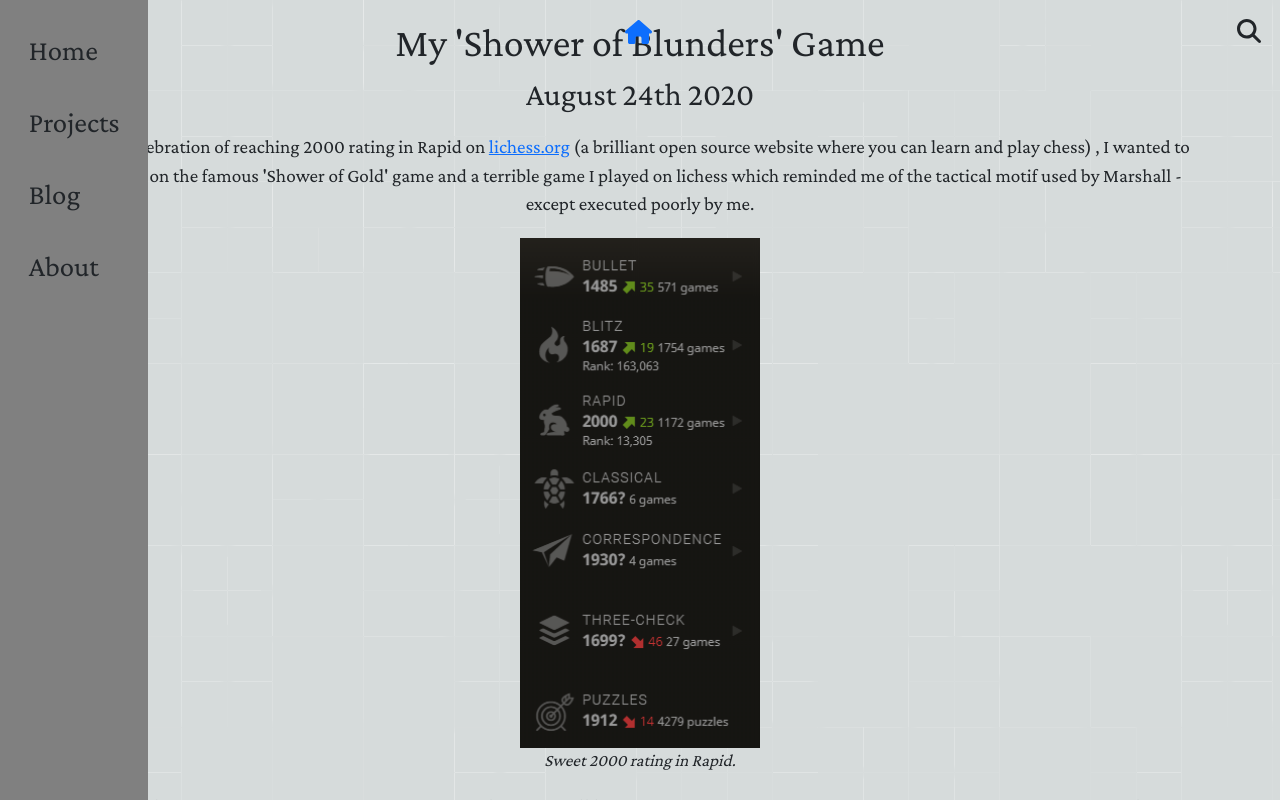
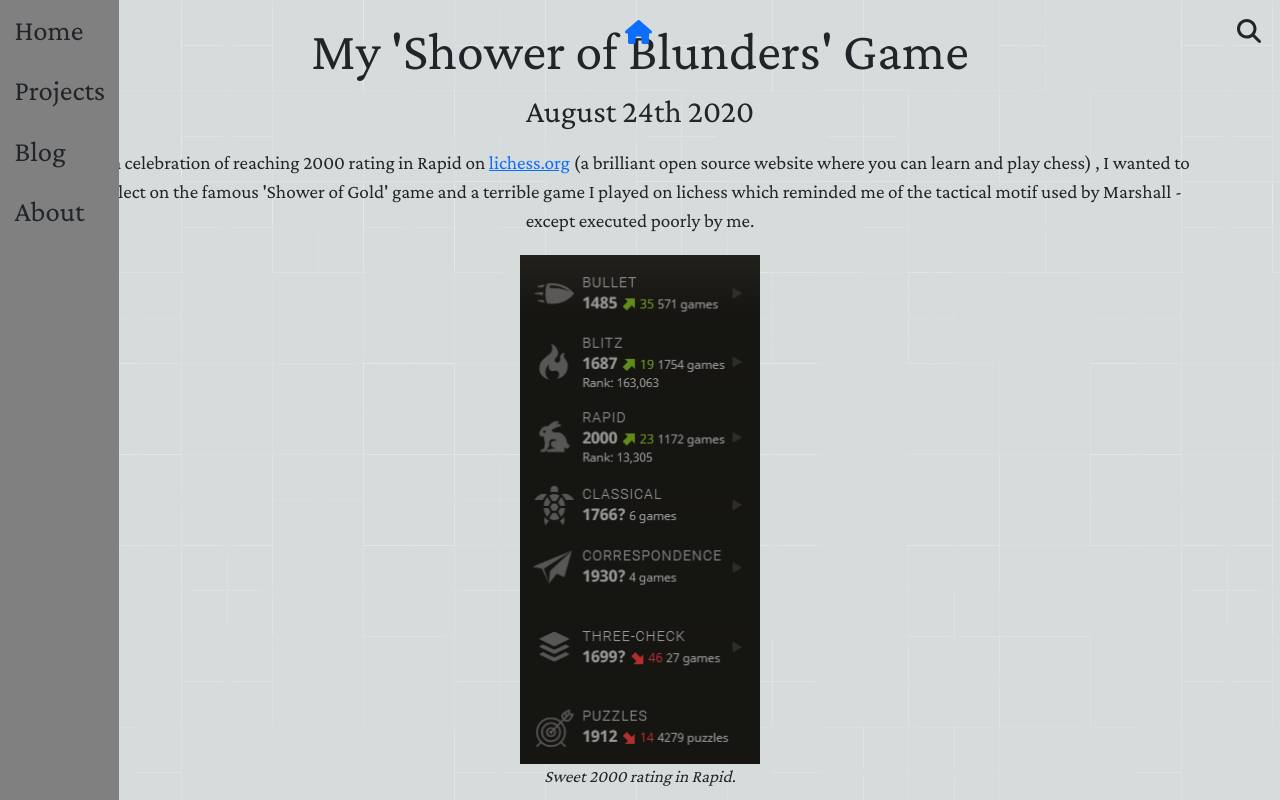
Before and after one commit to jluong23/blog, a React (Create React App) app: page /blog/posts/1 in a window 1280 px wide. Both pictures are taken after a click on the element 29 px from the left and 33 px from the top of the page. Shown: the top 800 px of the page. Built offline with nearby package versions, Linux system fonts and the light colour scheme.

Commit message:
Added new pages for nav bar

```diff
--- a/src/App.js
+++ b/src/App.js
@@ -4,6 +4,7 @@ import Home from "./pages/Home";
 import BlogPost from "./pages/BlogPost";
 import "./styling.css";
 import BlogOverview from "./components/BlogOverview";
+import ProjectOverview from "./components/ProjectOverview";
 import styled from "styled-components";
 import React, { useEffect, useRef, useState } from "react";
 import blogData from "./blogs/BlogData.json";
@@ -25,7 +26,13 @@ const App = () => {
   const refs = {
     projectRef: useRef(),
     navMenuRef: useRef(),
+    scrollDownButtonRef: useRef(),
   }
+
+  // // used to print refs when updated
+  // useEffect(() => {
+  //   console.log(refs);
+  // }, [refs])
 
   function getLatestBlogs(n){
     // gets n latest blogs, starting from most recent
@@ -41,24 +48,25 @@ const App = () => {
     if(ref == "top"){
       window.scrollTo({top: 0, behavior: "smooth"});
     }else{
-      let y = ref.current.getBoundingClientRect().y +10;
+      let y = ref.current.getBoundingClientRect().y + 1;
       window.scrollBy({top: y, behavior: "smooth"});
     }
   }
 
-  const [navigationMenuFocus, setNavigationMenuFocus] = useState(false);
+  const [navMenuFocus, setNavMenuFocus] = useState(false);
   const [absoluteHeader, setAbsoluteHeader] = useState(true);
   return (
     <BrowserRouter basename="/blog">
       <ScrollToTop/>
       <AppWrapper>
-        <Header absoluteHeader={absoluteHeader} setNavigationMenuFocus={setNavigationMenuFocus}/>
-        <NavigationMenu navigationMenuFocus={navigationMenuFocus} setNavigationMenuFocus={setNavigationMenuFocus} ref={refs.navMenuRef}/>
+        <Header absoluteHeader={absoluteHeader} setNavMenuFocus={setNavMenuFocus}/>
+        <NavigationMenu navMenuFocus={navMenuFocus} setNavMenuFocus={setNavMenuFocus} ref={refs}/>
         <ContentWrapper>
           <Routes>
-            <Route path="/" element={<Home scrollTo={scrollTo} setAbsoluteHeader={setAbsoluteHeader} getLatestBlogs={getLatestBlogs} ref={refs.projectRef}/>} />
-            <Route path="/posts" element={<BlogOverview />} />
+            <Route path="/" element={<Home setNavMenuFocus={setNavMenuFocus} scrollTo={scrollTo} setAbsoluteHeader={setAbsoluteHeader} getLatestBlogs={getLatestBlogs} ref={refs}/>} />
+            <Route path="/posts" element={<BlogOverview getLatestBlogs={getLatestBlogs}/>} />
             <Route path="/posts/:blogId" element={<BlogPost />}/>
+            <Route path="/projects" element={<ProjectOverview/>} />
           </Routes>
         </ContentWrapper>
       </AppWrapper>
--- a/src/components/BlogOverview.js
+++ b/src/components/BlogOverview.js
@@ -4,7 +4,6 @@ import Article from "./Article";
 
 const Wrapper = styled.div`
   background-color: darkgray;
-  margin-top: 5em;
 `
 
 const Blogs = styled.div`
@@ -28,7 +27,7 @@ const NUM_BLOGS_TO_RECEIVE = 3;
 const BlogOverview = ({getLatestBlogs}) => {
   let recentBlogs = getLatestBlogs(NUM_BLOGS_TO_RECEIVE);
   return (
-    <Wrapper>
+    <Wrapper id="blog">
       <h1>Blog.</h1>
       <Blogs>
         {recentBlogs.map((blog) => {
--- a/src/components/Header.js
+++ b/src/components/Header.js
@@ -9,7 +9,7 @@ const Wrapper = styled.div`
     display: flex;
     justify-content: space-between;
     padding: 1em;
-    position: ${(props) => props.absolutePosition ? "absolute" : "relative"};
+    position: ${(props) => props.absolutePosition ? "absolute" : "fixed"};
     width: 100%;
     min-width: 300px; //matches the body min width in styling.css
     `
@@ -18,11 +18,11 @@ const HamburgerIcon = styled.span`
     cursor: pointer;
   }
 `
-const Header = ({absoluteHeader, setNavigationMenuFocus}) => {
+const Header = ({absoluteHeader, setNavMenuFocus}) => {
 
   return (
     <Wrapper absolutePosition={absoluteHeader}>
-        <HamburgerIcon onClick={() => {setNavigationMenuFocus(true)}}>
+        <HamburgerIcon onClick={() => {setNavMenuFocus(true)}}>
           <FontAwesomeIcon icon={faBars} size="lg"/>
         </HamburgerIcon>
         <Link to="/">
--- a/src/components/NavigationMenu.js
+++ b/src/components/NavigationMenu.js
@@ -8,26 +8,43 @@ const Wrapper = styled.div`
   height: 100%;
   top: 0;
   z-index: 10;
-`
+  width: fit-content;
+  `
 
-const MenuItems = styled.ul`
-  list-style: none;
-  padding: 0 1em;
+const MenuItems = styled.div`
+  display: flex;
+  flex-direction: column;
   font-size: 1.5em;
-  & li {
-    margin: 1em 0;
+  & a {
+    padding: 0 .5em;
+    margin: .3em 0;
+    text-decoration: none;
+    color: inherit;
+    width: 100%;
+  }
+  & a:hover {
+    background-color: darkgray;
   }
 `
 
-const itemName = ["Home", "Projects", "Blog", "About"];
+const itemNames = {
+  "Home": "/",
+  "Projects": "/projects",
+  "Blog": "/posts",
+  "About": "/about"
+};
+
+
+
 const NavigationMenu = React.forwardRef((props, ref) => {
+  const {navMenuRef} = ref;
+  const closeNavMenu = (e) => {
+    if(navMenuRef.current && props.navMenuFocus && !navMenuRef.current.contains(e.target)){
+      props.setNavMenuFocus(false);
+    }
+  }
     useEffect(() => {
       // when the user clicks off nav bar whilst open, close nav bar
-      function closeNavMenu(e){
-        if(ref.current && props.navigationMenuFocus && !ref.current.contains(e.target)){
-          props.setNavigationMenuFocus(false);
-        }
-      }
       // Bind the event listener
       document.addEventListener("mousedown", closeNavMenu);
       // cleanup, remove listener for listener
@@ -35,11 +52,16 @@ const NavigationMenu = React.forwardRef((props, ref) => {
     });
 
   return (
-    props.navigationMenuFocus &&
-    <Wrapper ref={ref}>
+    props.navMenuFocus &&
+    <Wrapper ref={navMenuRef}>
       <MenuItems>
-          {itemName.map((item) => {
-            return <li key={item}>{item}</li>
+          {Object.keys(itemNames).map((item) => {
+            let url = itemNames[item]
+            return (
+              <Link to={url} key={item} onClick={() => {props.setNavMenuFocus(false)}}>
+                {item}
+              </Link>
+            )
           })}
       </MenuItems>
     </Wrapper>
--- a/src/components/ProjectOverview.js
+++ b/src/components/ProjectOverview.js
@@ -14,9 +14,9 @@ const Projects = styled.div`
 
 const ProjectOverview = React.forwardRef((props, ref) => {
   return (
-    <Wrapper ref={ref}>
+    <Wrapper ref={ref} id="projects">
       <h1>Projects.</h1>
-      <Projects id="projects">
+      <Projects>
         {projectData.map((project) => {
           let thumbnail = require("../projects/thumbnails/" + project["thumbnail"]);
           return (
--- a/src/pages/Home.js
+++ b/src/pages/Home.js
@@ -24,8 +24,8 @@ const ScrollDownButton = styled.a`
 const ScrollUpArrow = styled.span`
     font-size: 2em;
     position: fixed;
-    top: 0;
-    left: 1em;
+    top: .2em;
+    left: .5em;
     z-index: 10;
 
     &:hover{
@@ -41,10 +41,6 @@ const Title = styled.div`
   `
 const HomeWrapper = styled.div`
   height: 100%;
-
-  & h1 {
-    font-size: 2.8em;
-  }
 `
 const HomeScreen = styled(animated.div)`
   display: flex;
@@ -53,9 +49,14 @@ const HomeScreen = styled(animated.div)`
   justify-content: center;
   height: 100%;
 `
+const HomeContent = styled.div`
+  & > *{
+    margin: 3em 0;
+  }
+`
 
-
-const Home = React.forwardRef(({scrollTo, setAbsoluteHeader, getLatestBlogs}, projectRef) => {
+const Home = React.forwardRef(({setNavMenuFocus, scrollTo, setAbsoluteHeader, getLatestBlogs}, ref) => {
+  const {projectRef, scrollDownButtonRef} = ref;
   // track the scroll y position of page, relative to projectRef
   const [scrollYProject, setscrollYProject] = useState(0);
   const [scrollUpArrow, setScrollUpArrow] = useState(false);
@@ -74,9 +75,12 @@ const Home = React.forwardRef(({scrollTo, setAbsoluteHeader, getLatestBlogs}, pr
     }
   });
 
+  // show scroll up arrow when document y pos is below projects
+  // also hide nav menu if its open
   useEffect(() => {
     if(scrollYProject < 0){
       setScrollUpArrow(true);
+      setNavMenuFocus(false);
     }
     else{
       setScrollUpArrow(false);
@@ -99,7 +103,7 @@ const Home = React.forwardRef(({scrollTo, setAbsoluteHeader, getLatestBlogs}, pr
             </h1>
         </Title>
         <SocialMediaIcons getLatestBlogs={getLatestBlogs}  />
-        <ScrollDownButton onClick={() => {scrollTo(projectRef); }}>
+        <ScrollDownButton ref={scrollDownButtonRef} onClick={() => {scrollTo(projectRef); }}>
             <FontAwesomeIcon icon={faCircleArrowDown}/>
         </ScrollDownButton>
       </HomeScreen>
@@ -109,9 +113,10 @@ const Home = React.forwardRef(({scrollTo, setAbsoluteHeader, getLatestBlogs}, pr
             <FontAwesomeIcon icon={faCircleArrowUp}/>
       </ScrollUpArrow>
       }
-
-      <ProjectOverview ref={projectRef}/>
-      <BlogOverview getLatestBlogs={getLatestBlogs}/>
+      <HomeContent>
+        <ProjectOverview ref={projectRef}/>
+        <BlogOverview getLatestBlogs={getLatestBlogs}/>
+      </HomeContent>
     </HomeWrapper>
   );
 });
--- a/src/styling.css
+++ b/src/styling.css
@@ -3,6 +3,10 @@ body {
     font-family: 'Crimson Pro', serif;
     font-size: 1.2em;
     height: 100vh;
+
+}
+body h1 {
+  font-size: 2.8em;
 }
 
 #root{
```
